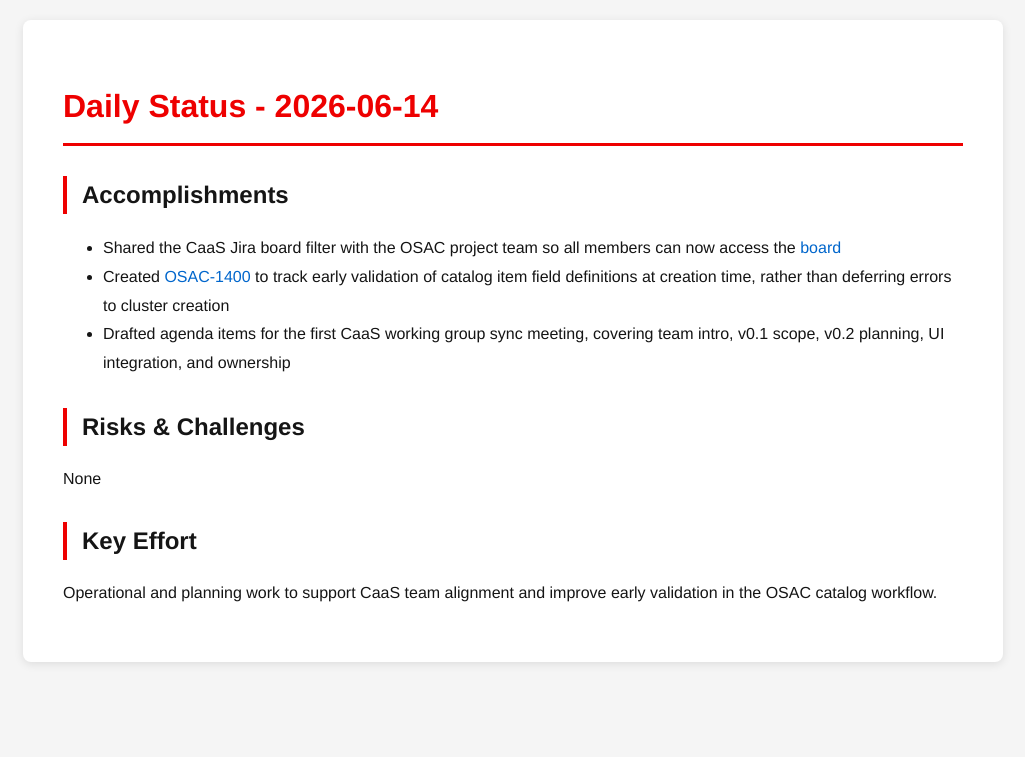
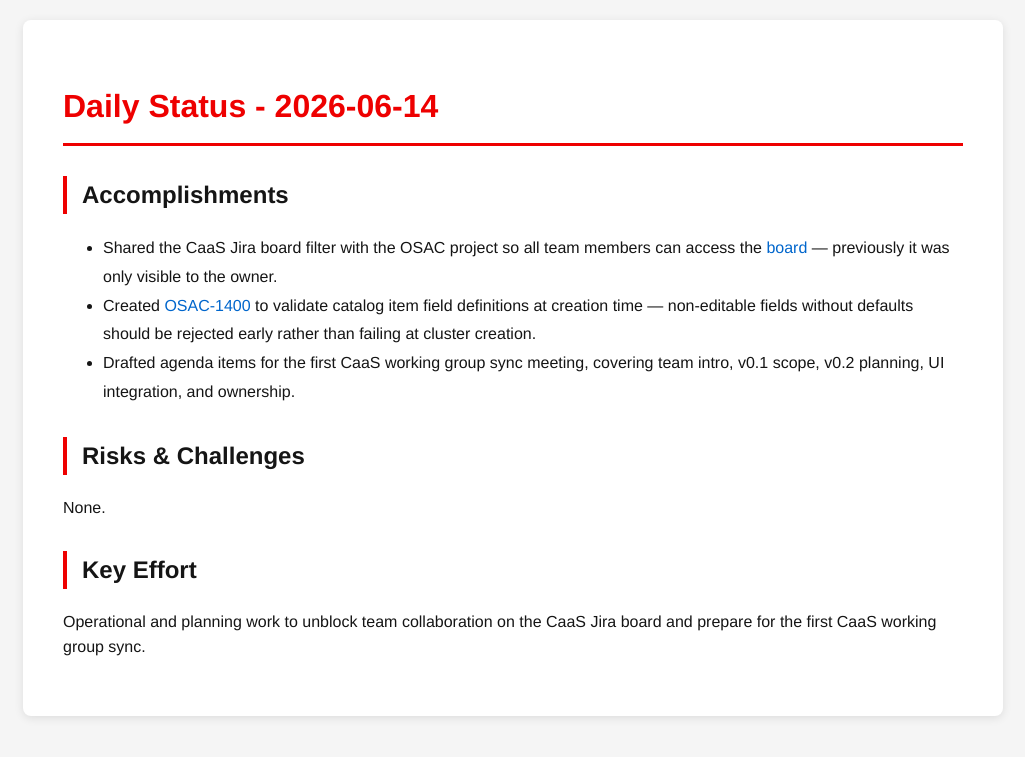
Before and after one commit to tzvatot/daily-status, a Jekyll site: the page built from 2026-06-14.md, in a window 1280 px wide. Shown: the top 757 px of the page, without its empty margins (127-1152 px from the left). Built offline with Jekyll 4.4.1, drawn with Linux system fonts in a browser that asks for light colours.

Commit message:
Daily status update - 2026-06-14

```diff
--- a/2026-06-14.md
+++ b/2026-06-14.md
@@ -7,12 +7,12 @@
 # Daily Status - 2026-06-14
 
 ## Accomplishments
-- Shared the CaaS Jira board filter with the OSAC project team so all members can now access the [board](https://redhat.atlassian.net/jira/software/c/projects/OSAC/boards/12411)
-- Created [OSAC-1400](https://redhat.atlassian.net/browse/OSAC-1400) to track early validation of catalog item field definitions at creation time, rather than deferring errors to cluster creation
-- Drafted agenda items for the first CaaS working group sync meeting, covering team intro, v0.1 scope, v0.2 planning, UI integration, and ownership
+- Shared the CaaS Jira board filter with the OSAC project so all team members can access the [board](https://redhat.atlassian.net/jira/software/c/projects/OSAC/boards/12411) — previously it was only visible to the owner.
+- Created [OSAC-1400](https://redhat.atlassian.net/browse/OSAC-1400) to validate catalog item field definitions at creation time — non-editable fields without defaults should be rejected early rather than failing at cluster creation.
+- Drafted agenda items for the first CaaS working group sync meeting, covering team intro, v0.1 scope, v0.2 planning, UI integration, and ownership.
 
 ## Risks & Challenges
-None
+None.
 
 ## Key Effort
-Operational and planning work to support CaaS team alignment and improve early validation in the OSAC catalog workflow.
+Operational and planning work to unblock team collaboration on the CaaS Jira board and prepare for the first CaaS working group sync.
```
